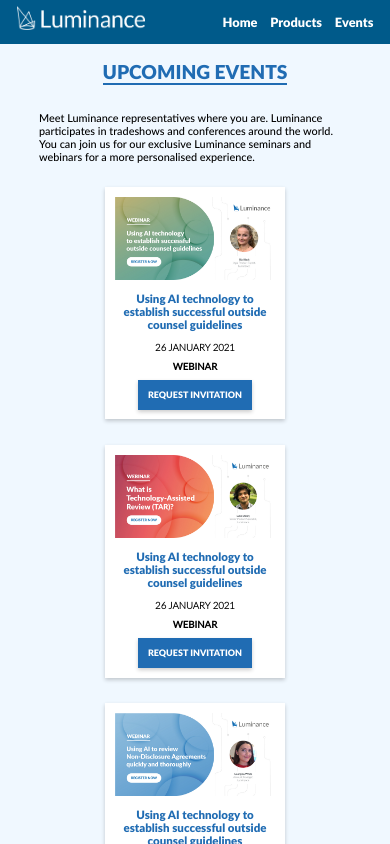
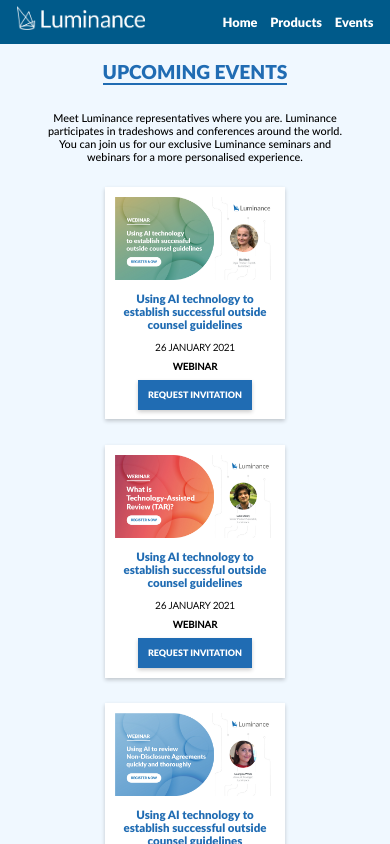
Before and after one commit to YBL123/luminance, a React (Create React App) app: page /Events in a window 390 px wide. Shown: the top 844 px of the page. Built offline with nearby package versions, Linux system fonts and the light colour scheme.

Commit message:
update mobile

```diff
--- a/src/styles/main.scss
+++ b/src/styles/main.scss
@@ -241,11 +241,13 @@
       display: flex;
       flex-direction: column;
       align-items: center;
+      margin-bottom: 0;
     }
     .products-section-4-text-part-1-wrap {
       display: flex;
       flex-direction: column;
       align-items: center;
+      margin-right: 0;
     }
     .products-section-4-text-part-2-wrap {
       display: flex;
@@ -269,6 +271,7 @@
       width: 100%;
       display: flex;
       justify-content: center;
+      margin-top: 0;
     }
     .products-section-5-icons-wrap {
       width: 30%;
@@ -287,6 +290,12 @@
     }
     .products-section-5-icon-h1 {
       text-align: center;
+    }
+    .events-description-text {
+      text-align: center;
+    }
+    .products-diligience-header-wrap {
+      margin: 3rem !important;
     }
 
   }
```
